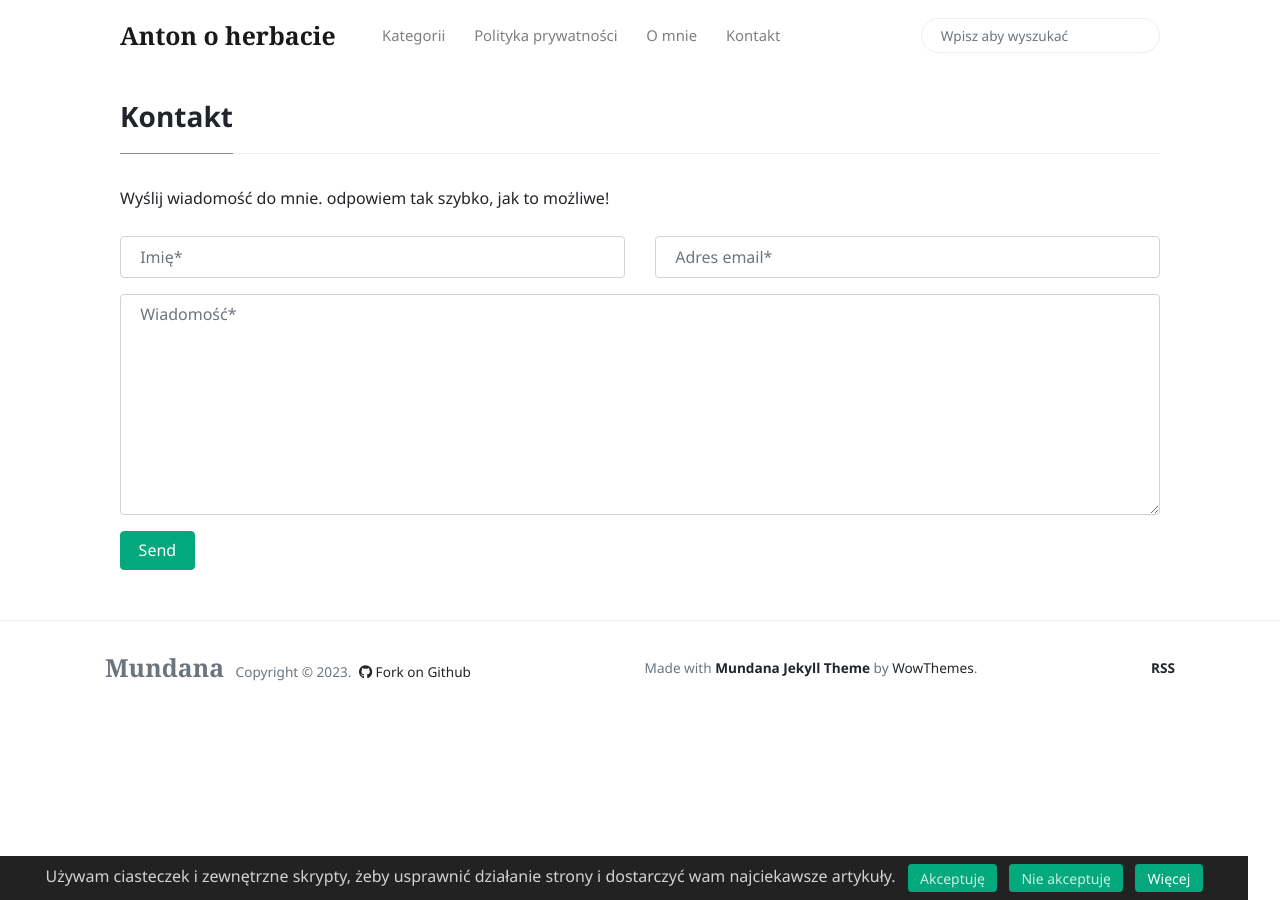
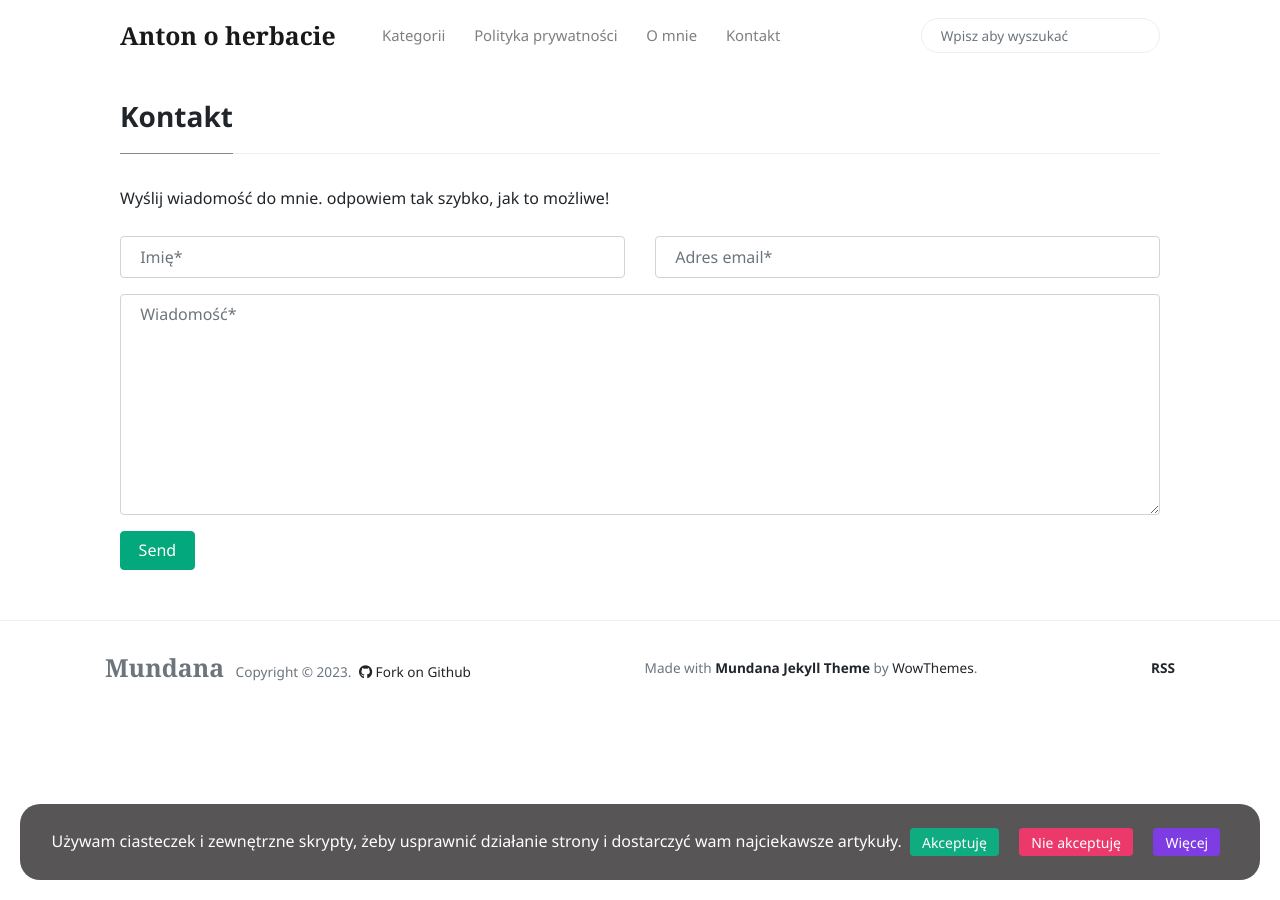
Before and after one commit to asiomchen/asiomchen.github.io, a Jekyll site: the page built from _pages/contact.md, in a window 1280 px wide. Built offline with Jekyll 4.4.1, drawn with Linux system fonts in a browser that asks for light colours; nearby versions of some CDN libraries.

Commit message:
cookie css update

```diff
--- a/_includes/cookie-consent.html
+++ b/_includes/cookie-consent.html
@@ -1,15 +1,61 @@
 <style>
-    #cookie-notice {padding: 0.5rem 1rem; display: none; text-align: center; position: fixed; bottom: 0; width: calc(100% - 2rem); background: #222; color: rgba(255,255,255,0.8);}
-    #cookie-notice a {display: inline-block; cursor: pointer; margin-left: 0.5rem;}
+    body {
+        position: relative;
+    }
+
+    #cookie-notice {
+        padding: 1rem;
+        display: none;
+        text-align: center;
+        position: fixed;
+        bottom: 20px;
+        left: 20px;
+        right: 20px;
+        background: rgba(78, 76, 76); /* Background color with transparency (0.9 alpha) */
+        color: white;
+        z-index: 5000;
+        border-top-left-radius: 20px;
+        border-top-right-radius: 20px;
+        border-bottom-left-radius: 20px;
+        border-bottom-right-radius: 20px;
+        opacity: 0.95;
+    }
+
+    #cookie-notice a {
+        margin: 0.5rem;
+        color: white;
+    }
+
     @media (max-width: 767px) {
-        #cookie-notice span {display: block; padding-top: 3px; margin-bottom: 1rem;}
-        #cookie-notice a {position: relative; bottom: 4px;}
+        #cookie-notice span {
+            display: block;
+            padding-top: 3px;
+            margin-bottom: 1rem;
+        }
+
+        #cookie-notice {
+            flex-direction: column;
+            align-items: center;
+            left: 10px;
+            right: 10px;
+        }
+
+        #cookie-notice a {
+            margin: 0.5rem;
+        }
     }
 </style>
-<div id="cookie-notice"><span>Używam ciasteczek i  zewnętrzne skrypty, żeby usprawnić działanie strony i dostarczyć wam najciekawsze artykuły.</span>
-    <a id="cookie-notice-accept" class="btn btn-primary btn-sm">Akceptuję</a>
-    <a id="cookie-notice-deny" class="btn btn-primary btn-sm">Nie akceptuję</a>
-    <a href="/privacy-policy.html" class="btn btn-primary btn-sm">Więcej</a></div>
+
+<div id="cookie-notice" class="d-flex justify-content-center align-items-center">
+    <span>Używam ciasteczek i zewnętrzne skrypty, żeby usprawnić działanie strony i dostarczyć wam najciekawsze artykuły.</span>
+    <div>
+        <a id="cookie-notice-accept" class="btn btn-primary btn-sm mx-2">Akceptuję</a>
+        <a id="cookie-notice-deny" class="btn btn-danger btn-sm mx-2">Nie akceptuję</a>
+        <a href="/privacy-policy.html" class="btn btn-secondary btn-sm mx-2">Więcej</a>
+    </div>
+</div>
+
+
 <script>
     function createCookie(name,value,days) {
         var expires = "";
```
